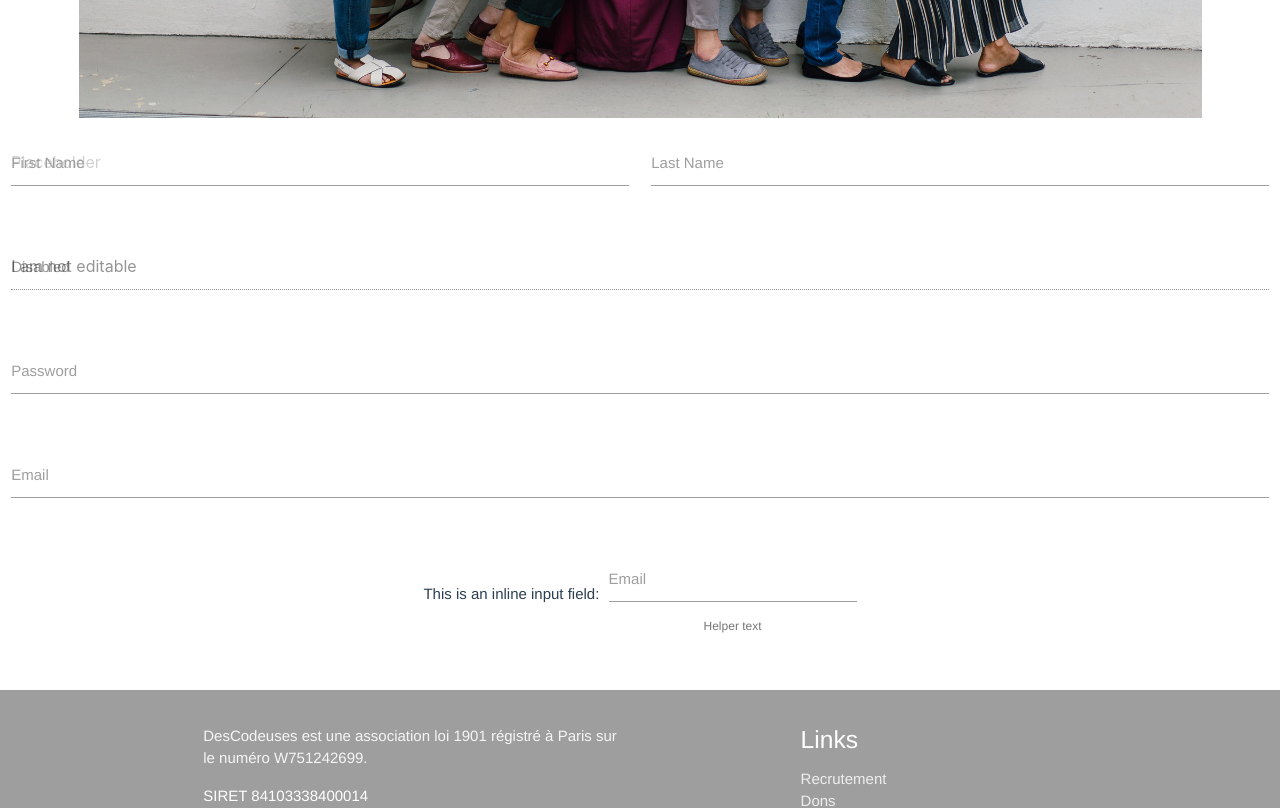
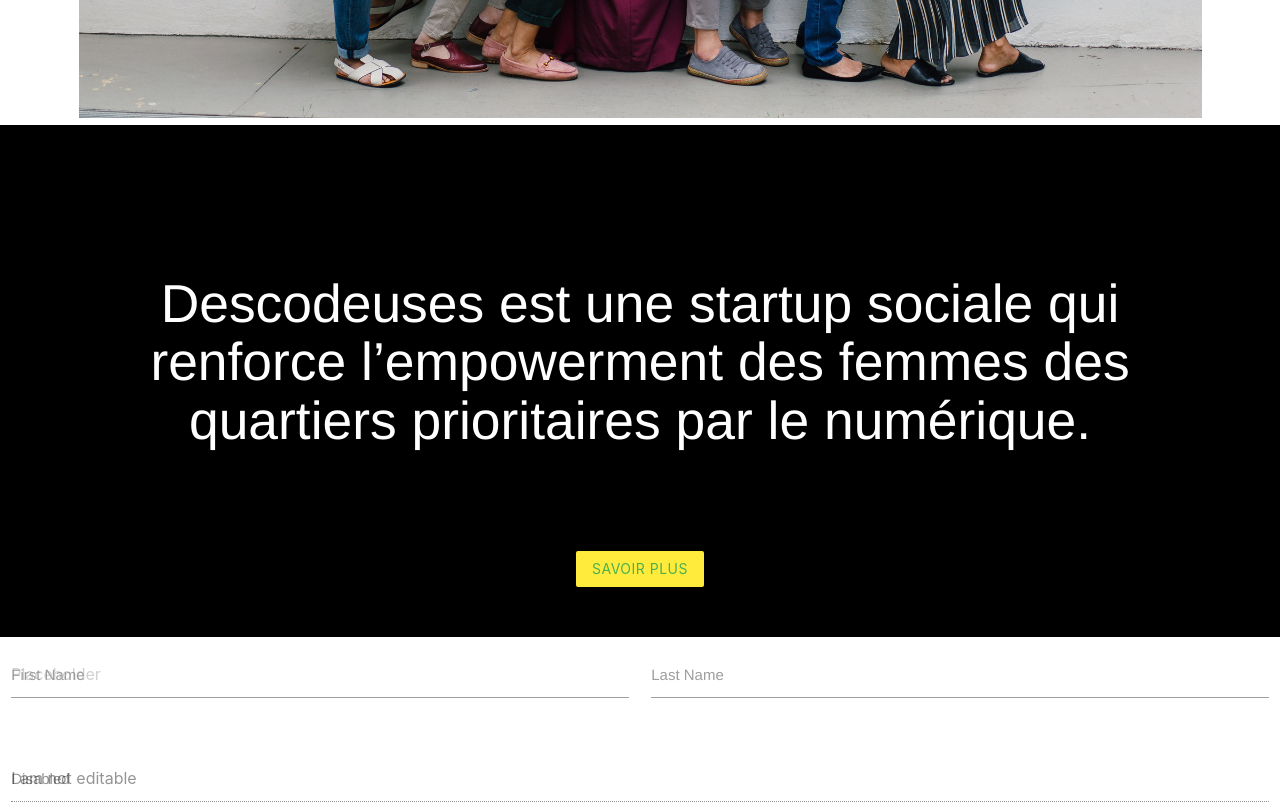
Before and after one commit to descodeuses/site, a Vue app: page / in a window 1280 px wide. Shown: the part 740-1548 px from the top of the page. Built offline with nearby package versions, Linux system fonts and the light colour scheme.

Commit message:
Update Header.vue

```diff
--- a/src/components/ui/Header.vue
+++ b/src/components/ui/Header.vue
@@ -1,8 +1,18 @@
 <template>
     <header>
-
+        <h2 class="white-text">Descodeuses est une startup sociale qui renforce l’empowerment des femmes des quartiers prioritaires par le numérique. </h2>
+        <button class="waves-effect btn yellow green-text">Savoir plus</button>
     </header>
 </template>
 <style scoped>
+header {
+    min-height: 40vh;
+    background: #000;
+    padding: 50px 0
 
+}
+h2 {
+        margin: 0;
+        padding: 100px
+}
 </style>
```
